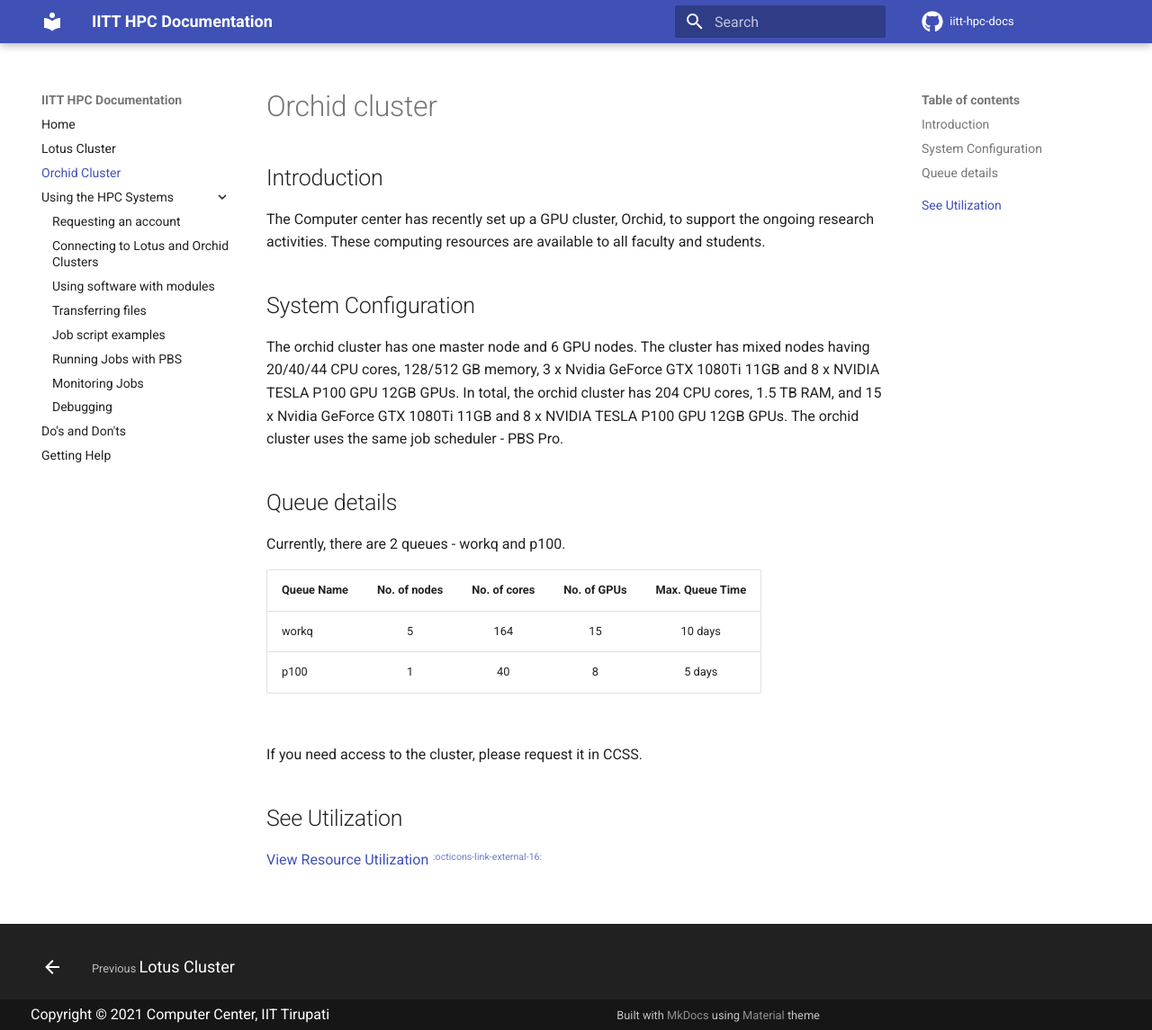
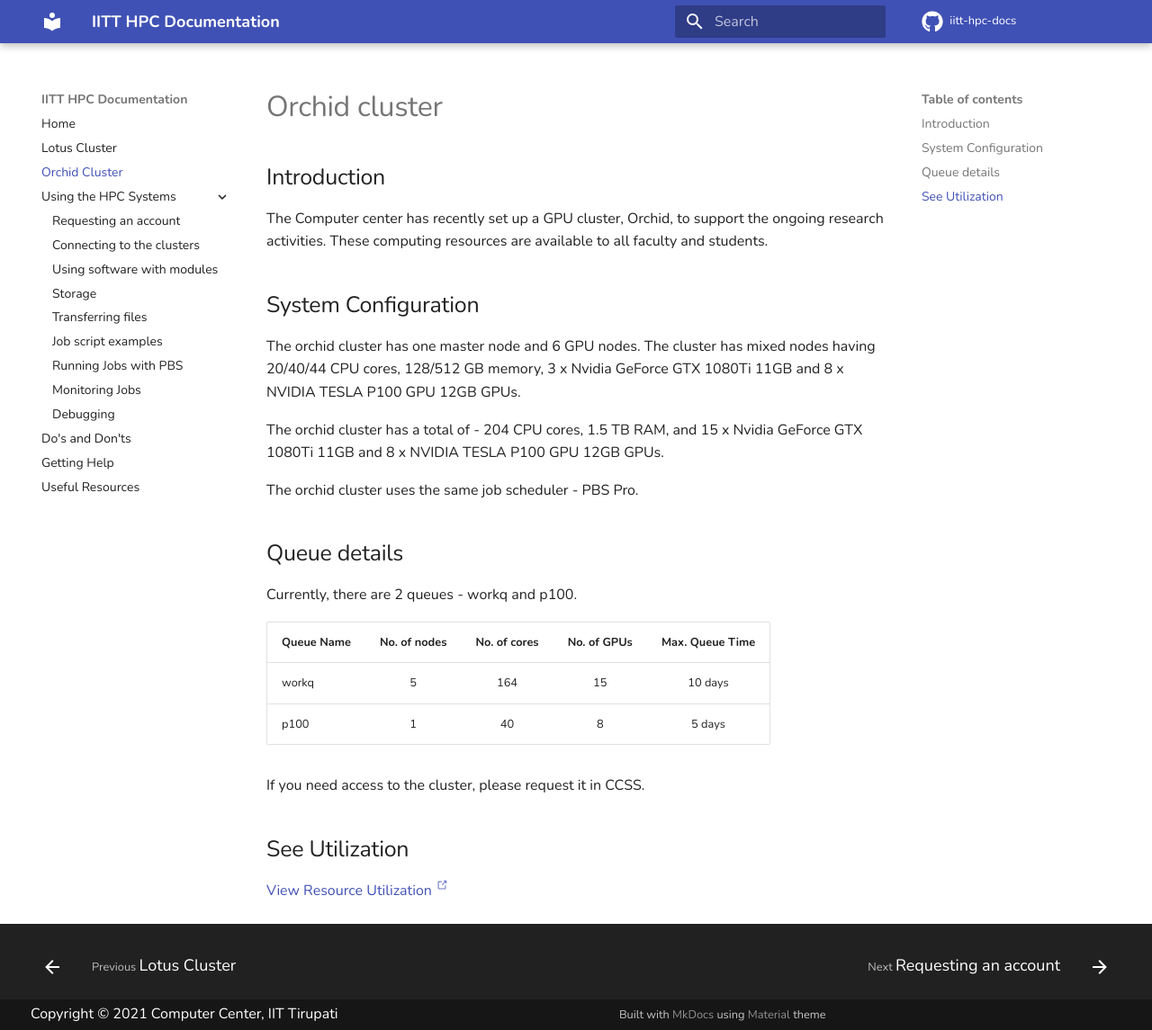
Before and after one commit to P-Vamshi-Seshasayan/iitt-hpc-docs, an MkDocs documentation site: the page built from docs/orchid/index.md, in a window 1280 px wide and 1145 px high. Shown: the whole window at 90% size. Built offline with MkDocs 1.6.1 and Material for MkDocs 9.7.7, drawn with Linux system fonts in a browser that asks for light colours; comment, search, counter and statistics services are not loaded.

Commit message:
add pages Requesting an account, Connecting to the clusters, Using software with modules, Storage

```diff
--- a/docs/lotus/index.md
+++ b/docs/lotus/index.md
@@ -4,8 +4,11 @@
 IIT Tirupati has set up a High Performance Computing Cluster (HPC), Lotus, in 2019. The Lotus cluster provides advanced computational resources for IIT Tirupati faculty and students to perform computational research on campus. The system provides high performance, big data, and graphical processing unit (GPU) computing for research groups spanning multiple disciplines.
 
 ## System Configuration
-The Lotus cluster is made up of 2 master nodes, 24 compute nodes and 2 GPU nodes running on RHEL 7 that take and process jobs submitted from the master node using the PBS Pro job scheduler. Each node has Intel(R) Xeon(R) Gold 6126 CPU @ 2.60GHz with 24 cores, 96GB RAM. Lotus cluster uses Lustre parallel file system for fast IO, and Infiniband network for computational interconnect.
-In total, the cluster has 624 CPU cores, 2 TB RAM, 100TB PFS (Lustre storage), and 2 x Nvidia Tesla V100 16GB GPUs.
+The Lotus cluster is made up of 2 master nodes, 24 compute nodes and 2 GPU nodes running on RHEL 7 that take and process jobs submitted from the master node using the PBS Pro job scheduler.
+
+Each node has Intel(R) Xeon(R) Gold 6126 CPU @ 2.60GHz with 24 cores, 96GB RAM. Lotus cluster uses Lustre parallel file system for fast IO, and Infiniband network for computational interconnect.
+
+Totally, the cluster has 624 CPU cores, 2 TB RAM, 100TB PFS (Lustre storage), and 2 x Nvidia Tesla V100 16GB GPUs.
 
 ## Queues
 
--- a/docs/orchid/index.md
+++ b/docs/orchid/index.md
@@ -5,7 +5,9 @@ The Computer center has recently set up a GPU cluster, Orchid, to support the on
 
 ## System Configuration
 The orchid cluster has one master node and 6 GPU nodes. The cluster has mixed nodes having 20/40/44 CPU cores, 128/512 GB memory, 3 x Nvidia GeForce GTX 1080Ti 11GB and 8 x NVIDIA TESLA P100 GPU 12GB GPUs.
-In total, the orchid cluster has 204 CPU cores, 1.5 TB RAM, and 15 x Nvidia GeForce GTX 1080Ti 11GB and 8 x NVIDIA TESLA P100 GPU 12GB GPUs.
+
+The orchid cluster has a total of - 204 CPU cores, 1.5 TB RAM, and 15 x Nvidia GeForce GTX 1080Ti 11GB and 8 x NVIDIA TESLA P100 GPU 12GB GPUs.
+
 The orchid cluster uses the same job scheduler - PBS Pro.
 
 ## Queue details
@@ -17,8 +19,6 @@ Currently, there are 2 queues - workq and p100.
 |workq       |5             | 164          | 15          |  10 days        |
 |p100        |1             | 40           | 8           |  5 days         |
 
-
-##
 If you need access to the cluster, please request it in CCSS.
 
 ## See Utilization
--- a/docs/requirements.txt
+++ b/docs/requirements.txt
@@ -9,3 +9,4 @@ markdown>=3.2
 pymdown-extensions>=7.0
 mkdocs-material-extensions>=1.0
 mkdocs-git-revision-date-plugin
+mkdocs-minify-plugin
--- a/mkdocs.yml
+++ b/mkdocs.yml
@@ -10,8 +10,9 @@ nav:
     - Orchid Cluster: orchid/index.md
     - Using the HPC Systems:
       - Requesting an account: hpc/requesting-an-account.md
-      - Connecting to Lotus and Orchid Clusters: hpc/connecting-to-clusters.md
+      - Connecting to the clusters: hpc/connecting-to-clusters.md
       - Using software with modules: hpc/using-modules.md
+      - Storage: hpc/storage.md
       - Transferring files: ''
       - Job script examples: ''
       - Running Jobs with PBS: ''
@@ -19,11 +20,14 @@ nav:
       - Debugging: ''
     - Do's and Don'ts: ''
     - Getting Help: ''
+    - Useful Resources: ''
 
 
 theme:
     name: material
     custom_dir: overrides
+    font:
+      text: Nunito
     features:
       - navigation.expand
       - navigation.top
@@ -40,13 +44,22 @@ repo_name: 'iitt-hpc-docs'
 
 markdown_extensions:
   - attr_list
+  - admonition
   - pymdownx.critic
   - pymdownx.caret
   - pymdownx.mark
   - pymdownx.tilde
+  - pymdownx.emoji:
+      emoji_index: !!python/name:materialx.emoji.twemoji
+      emoji_generator: !!python/name:materialx.emoji.to_svg
 
 plugins:
   - search
+  - minify:
+      minify_html: true
+      minify_js: true
+      htmlmin_opts:
+      remove_comments: true
   - git-revision-date
 
 copyright: Copyright &copy; 2021 Computer Center, IIT Tirupati
```
Also changed, not shown: other parts of docs/lotus/index.md (+1 -1 lines), docs/hpc/connecting-to-clusters.md (added, +28 -0 lines), docs/hpc/index.md (deleted, +0 -29 lines), docs/hpc/requesting-an-account.md (added, +27 -0 lines), docs/hpc/storage.md (added, +10 -0 lines), docs/hpc/using-modules.md (added, +45 -0 lines), docs/index.md (+0 -1 lines), docs/img/ccss1.png (added), docs/img/ccss2.png (added), docs/img/ccss3.png (added), docs/img/ccss4.png (added), docs/img/ccss5.png (added), docs/img/ccss6.png (added).
